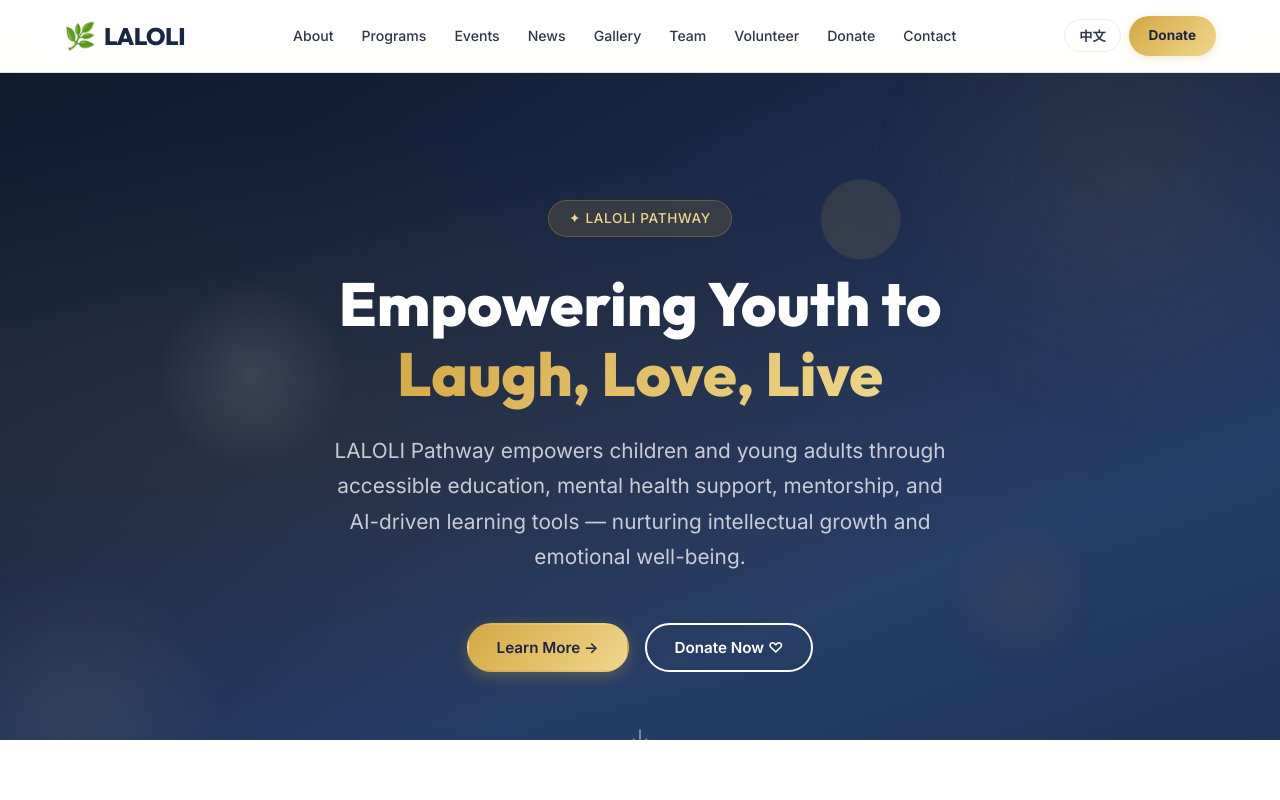
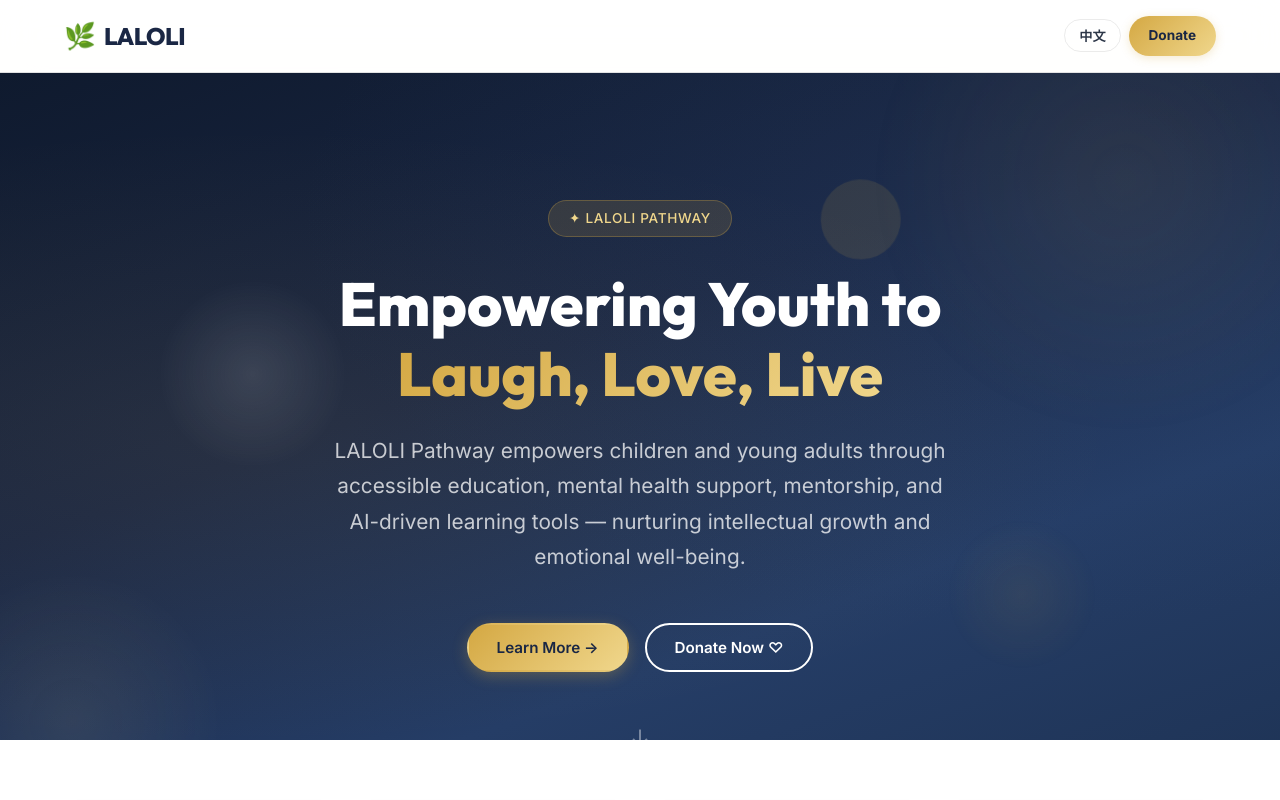
Before and after one commit to HawaiiBeach123/laloli-net, a Next.js app: page / in a window 1280 px wide. Shown: the top 800 px of the page. Built offline with nearby package versions, Linux system fonts and the light colour scheme.

Commit message:
temp: hide all nav tabs while building - uncomment when ready

```diff
--- a/src/components/Header.tsx
+++ b/src/components/Header.tsx
@@ -5,16 +5,17 @@
 import { useState } from 'react';
 import styles from './Header.module.css';
 
+// TODO: Uncomment pages as they become ready
 const navItems = [
-  { href: '/about', en: 'About', zh: '关于我们' },
-  { href: '/programs', en: 'Programs', zh: '项目服务' },
-  { href: '/events', en: 'Events', zh: '活动日历' },
-  { href: '/news', en: 'News', zh: '新闻动态' },
-  { href: '/gallery', en: 'Gallery', zh: '图片集' },
-  { href: '/team', en: 'Team', zh: '团队成员' },
-  { href: '/volunteer', en: 'Volunteer', zh: '志愿服务' },
-  { href: '/donate', en: 'Donate', zh: '捐赠支持' },
-  { href: '/contact', en: 'Contact', zh: '联系我们' },
+  // { href: '/about', en: 'About', zh: '关于我们' },
+  // { href: '/programs', en: 'Programs', zh: '项目服务' },
+  // { href: '/events', en: 'Events', zh: '活动日历' },
+  // { href: '/news', en: 'News', zh: '新闻动态' },
+  // { href: '/gallery', en: 'Gallery', zh: '图片集' },
+  // { href: '/team', en: 'Team', zh: '团队成员' },
+  // { href: '/volunteer', en: 'Volunteer', zh: '志愿服务' },
+  // { href: '/donate', en: 'Donate', zh: '捐赠支持' },
+  // { href: '/contact', en: 'Contact', zh: '联系我们' },
 ];
 
 export default function Header() {
```
